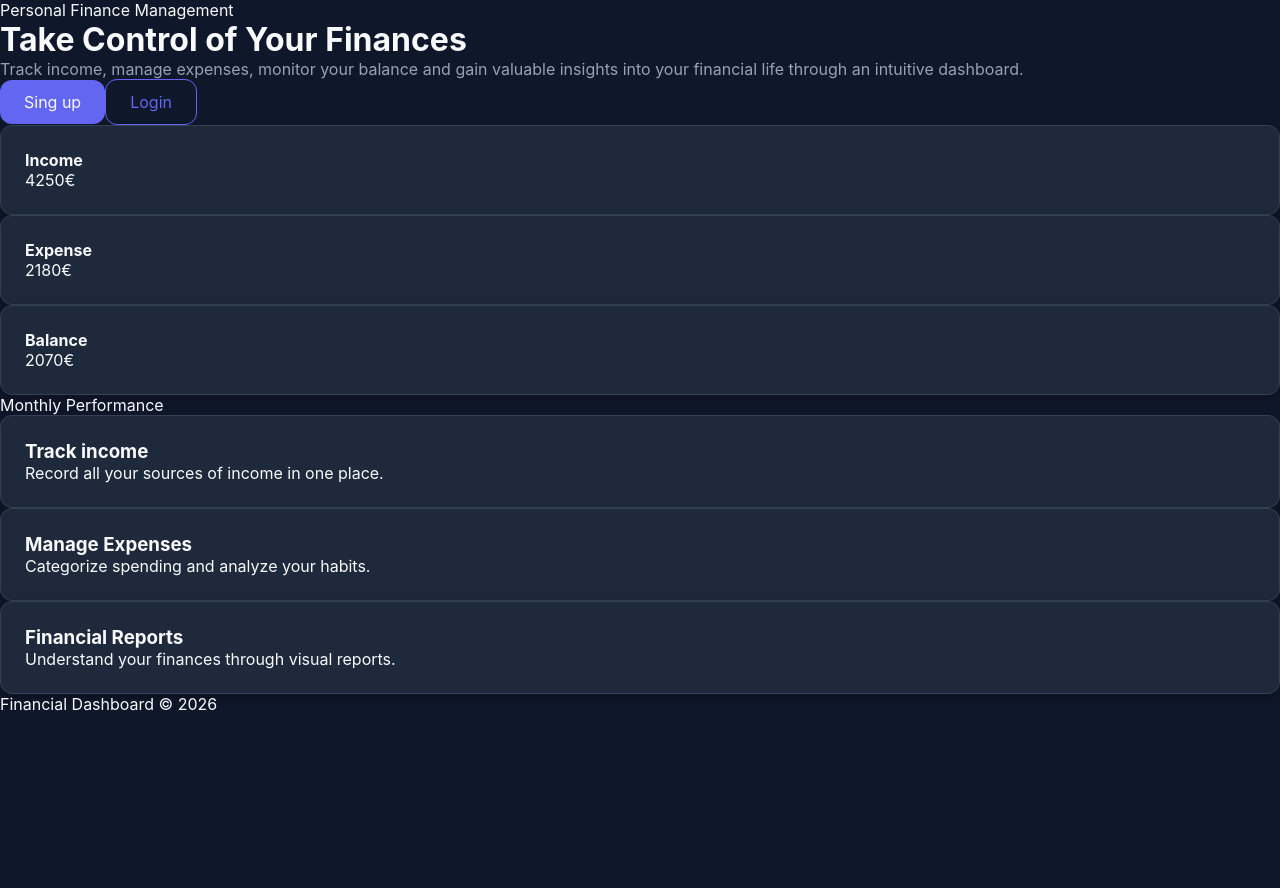
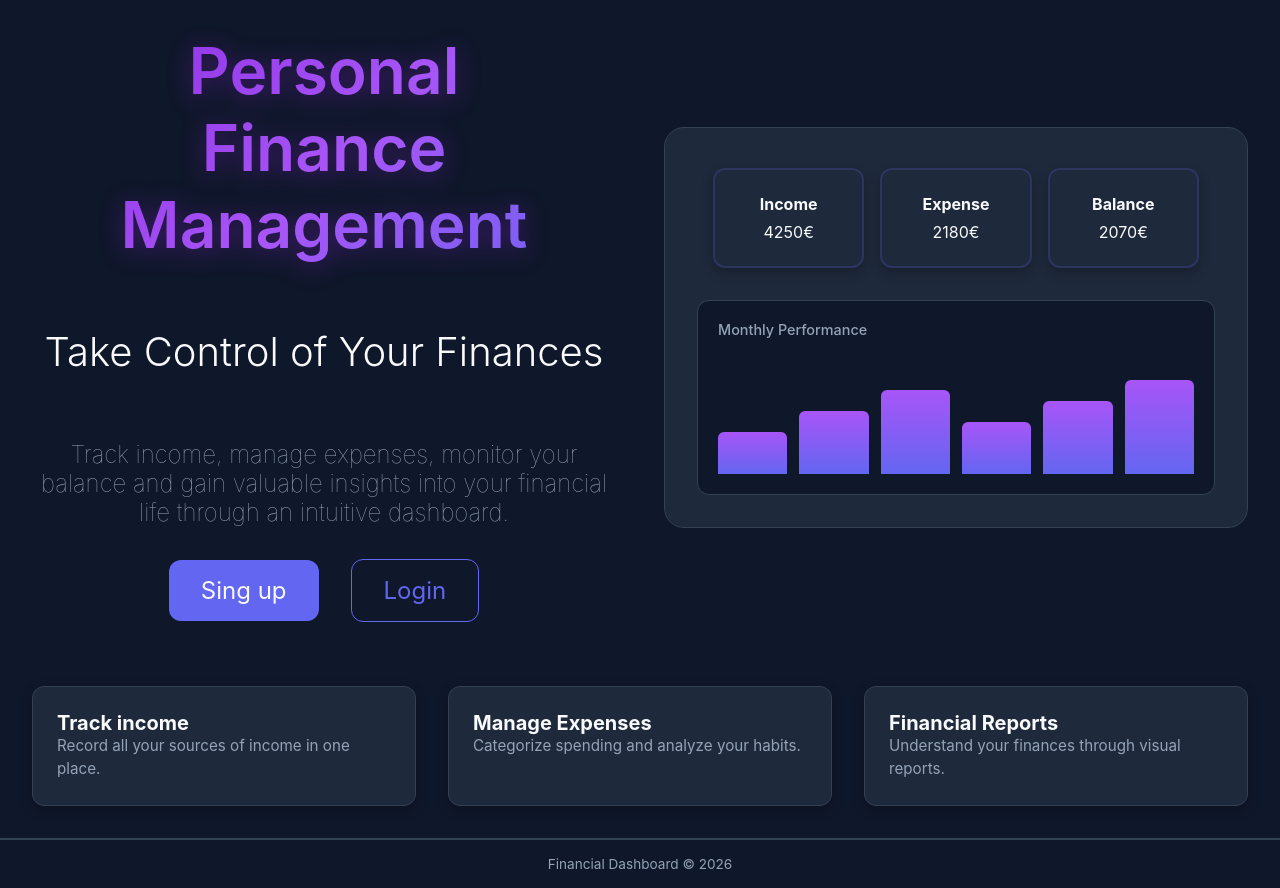
Before and after one commit to Honabi17/Financial_Dashboard, a React (Vite) app in the folder FRONTEND/: page / in a window 1280 px wide. Before the commit the page ends 800 px from the top, so only its background shows below. Built offline with nearby package versions, Linux system fonts and the light colour scheme.

Commit message:
update css

```diff
--- a/FRONTEND/src/pages/LandingPage/LandingPage.css
+++ b/FRONTEND/src/pages/LandingPage/LandingPage.css
@@ -0,0 +1,257 @@
+
+.landing-page{
+    min-height: 100vh;
+}
+
+
+.hero{
+    max-width: 100vw;
+    margin: 0;
+    padding: 2rem;
+
+    display: grid;
+    grid-template-columns: 1fr 1fr;
+    gap: 3rem;
+
+    align-items: center;
+    justify-content: center;
+}
+
+
+.hero-content{
+    display: flex;
+    flex-direction: column;
+}
+
+
+.hero-badge{
+    text-align: center;
+    padding: 0 2rem 4rem 2rem;
+
+
+    font-size: 4rem;
+    font-weight: 600;
+
+
+    background: linear-gradient(
+        135deg,
+        #8a2be2,
+        #a855f7,
+        #6366f1
+    );
+    -webkit-background-clip: text;
+    -webkit-text-fill-color: transparent;
+    filter: drop-shadow(
+        0px 4px 12px rgba(
+            160, 32, 240, 0.35
+        )
+    );
+}
+
+.hero-content h1{
+    text-align: center;
+    padding: 0 0 2rem 0;
+
+    font-size: 2.5rem;
+    font-weight: 300;
+}
+
+.hero-content p{
+    text-align: center;
+    padding: 2rem 0;
+
+    font-size: 1.5rem;
+    font-weight: 100;
+}
+
+
+.hero-actions{
+    display: flex;
+    justify-content: center;
+    align-items: center;
+    gap: 32px;
+
+    font-size: x-large;
+}
+
+
+.btn-primary{
+    padding: 16px 32px;
+}
+
+.btn-secondary{
+    padding: 16px 32px;
+}
+
+
+
+.hero-preview{
+    display: flex;
+    flex-direction: column;
+}
+
+
+.preview-card{
+    background: var(--color-card);
+    border: 1px solid var(--color-border);
+    border-radius: var(--radius-lg);
+    padding: 2rem;
+}
+
+
+.preview-kpis{
+    display: grid;
+    grid-template-columns: repeat(3, 1fr);
+
+    gap: 16px;
+    padding: 8px 16px;
+
+    text-align: center;
+
+    transition:
+        transform 0.4s cubic-bezier(
+            0.34, 1.56, 0.64, 1
+        );
+}
+
+.preview-kpis .card{
+    border: 2px solid var(--color-border-primary-20);
+    transition:
+        border-color 0.4s ease,
+        box-shadow 0.4s ease,
+        transform 0.4s ease
+    ;
+}
+
+.card h4{
+    padding: 0 0 8px 0;
+}
+
+.card span{
+    padding: 0 0 8px 0;
+}
+
+.card:hover{
+    transform: scale(1.02) translateY(-8px);
+
+    border: 2px solid var(--color-primary);
+
+    box-shadow: var(--shadow-primary-60);
+}
+
+
+
+.chart-placeholder{
+    margin-top: 1.5rem;
+    padding: 1.25rem;
+
+    background-color: var(--color-bg);
+    border: 1px solid var(--color-border);
+    border-radius: var(--radius-md);
+}
+
+
+.chart-header{
+    font-size: 0.9rem;
+    font-weight: 500;
+    color: var(--color-text-secondary);
+    margin-bottom: 1rem;
+}
+
+
+.chart-bars{
+    display: flex;
+    align-items: flex-end;
+    justify-content: space-between;
+
+    height: 120px;
+    gap: 12px;
+    padding-top: 1rem;
+}
+
+
+.bar{
+    flex: 1;
+
+    background: linear-gradient(
+        180deg,
+        var(--color-secondary),
+        var(--color-primary)
+    );
+
+    border-radius: 6px 6px 0 0;
+
+    transition: opacity 0.3s ease;
+}
+
+.bar:hover{
+    opacity: 0.8;
+}
+
+.h-40 {
+    height: 40%;
+}
+.h-50 {
+    height: 50%;
+}
+.h-60 {
+    height: 60%;
+}
+.h-70 {
+    height: 70%;
+}
+.h-80 {
+    height: 80%;
+ }
+.h-90 {
+    height: 90%;
+}
+
+
+
+
+.features{
+    max-width: 100vw;
+    max-height: 100vh;
+    margin: 2rem auto;
+
+    display: grid;
+    grid-template-columns: repeat(3, 1fr);
+
+    padding: 0 2rem;
+    gap: 2rem;
+}
+
+
+.feature-card{
+    transition:
+        transform 0.3 ease,
+        border-box 0.3 ease;
+}
+
+.feature-card:hover{
+    transform: translateY(-4px);
+    border-color: var(--color-primary);
+}
+
+.feature-card h3{
+    font-size: 1.25rem;
+    color: var(--color-text);
+}
+
+.feature-card p{
+    color: var(--color-text-secondary);
+    font-size: 0.95rem;
+    line-height: 1.5;
+}
+
+
+
+
+.landing-footer{
+    text-align: center;
+    padding: 1rem;
+    border-top: 2px solid var(--color-border);
+    color: var(--color-text-secondary);
+    font-size: 0.85rem;
+}
--- a/FRONTEND/src/styles/utilities.css
+++ b/FRONTEND/src/styles/utilities.css
@@ -21,7 +21,6 @@
 .w-full{
     width: 100%;
 }
-
 
 
 
--- a/FRONTEND/src/styles/variables.css
+++ b/FRONTEND/src/styles/variables.css
@@ -11,6 +11,7 @@
     --color-bg: #0f172a;
     --color-card: #1e293b;
     --color-border: #334155;
+    --color-border-primary-20: rgba(99, 102, 241, 0.2);
 
     --color-text: #f8fafc;
     --color-text-secondary: #94a3b8;
@@ -19,6 +20,10 @@
     --radius-lg: 20px;
 
     --shadow-md: 0 4px 12px rgba(0,0,0,0.25);
+    --shadow-primary-60:
+        0px 0px 25px rgba(99, 102, 241, 0.6),
+        0px 4px 30px rgba(0, 0, 0, 0.5)
+    ;
 
     --transition: 0.3s ease;
 
```
